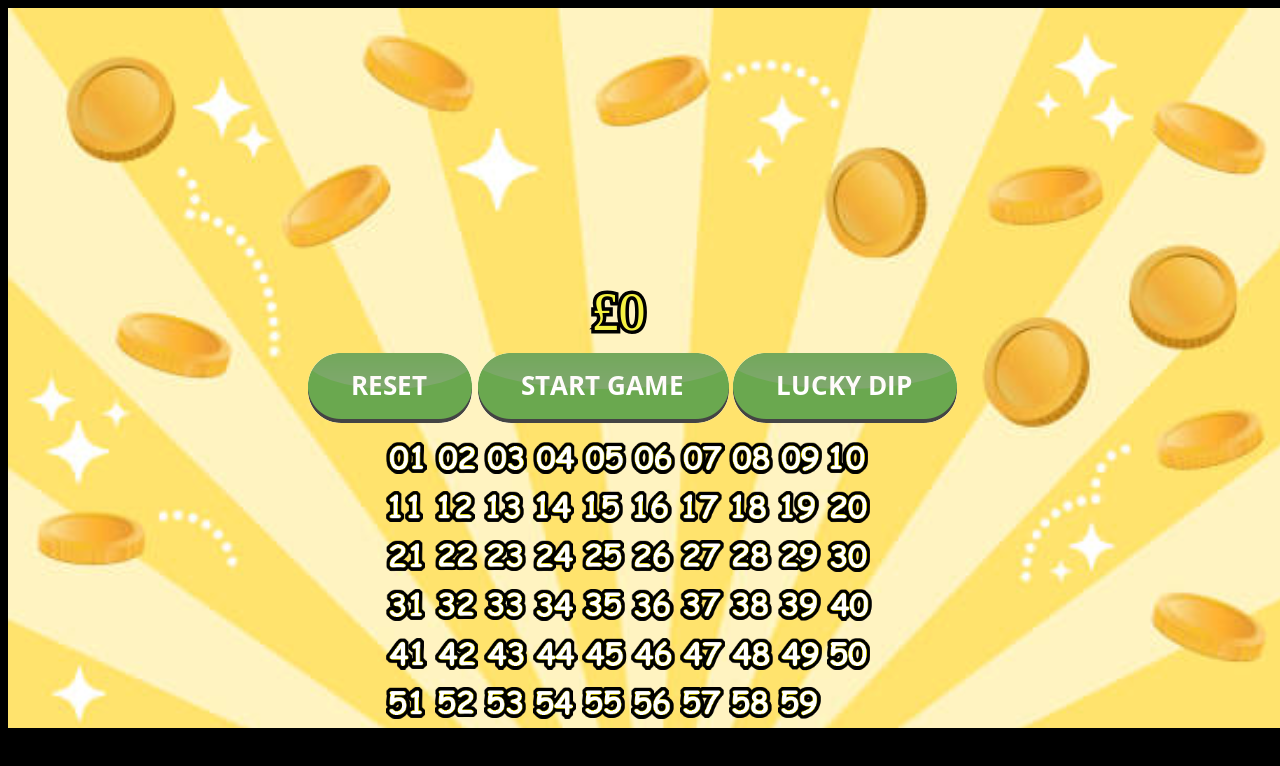
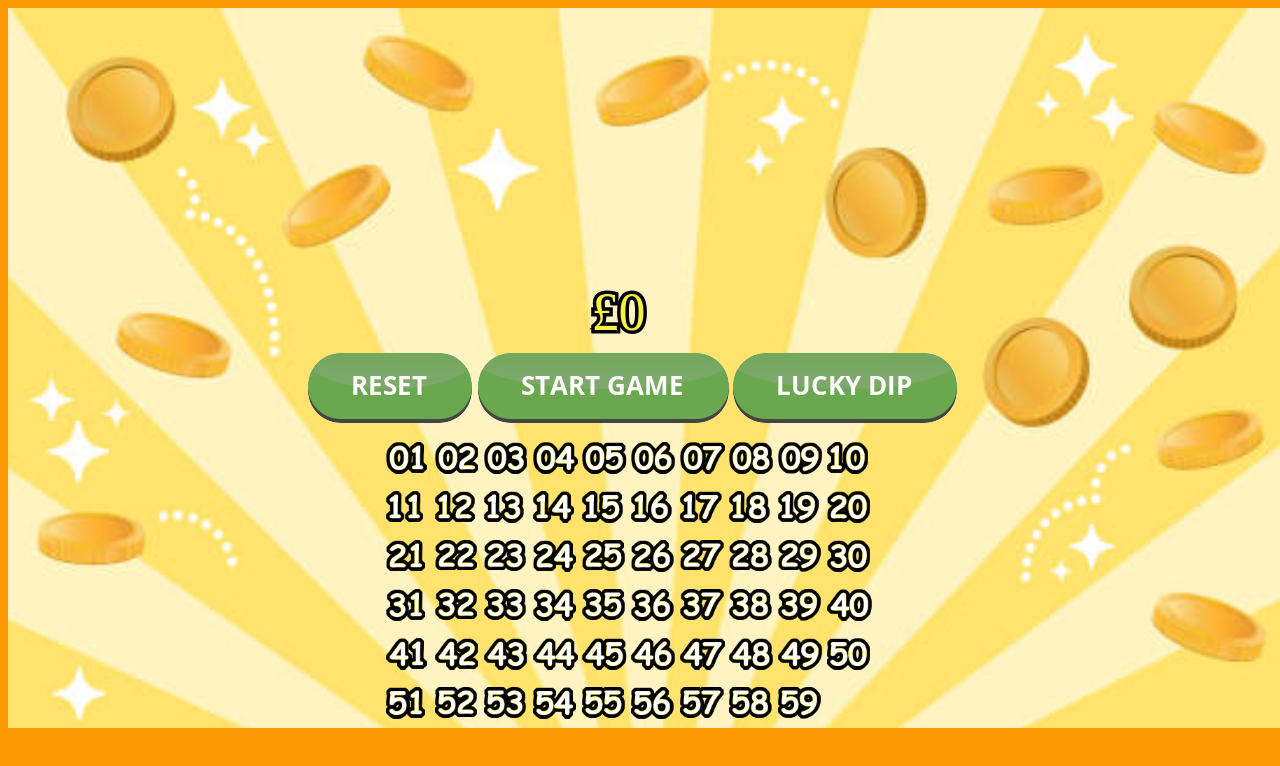
Before and after one commit to geobissell/Live5-Project, a website with bundled scripts: page index.html in a window 1280 px wide. Built offline with nearby package versions, Linux system fonts and the light colour scheme; animation ran at ten frames a second.

Commit message:
Update index.html
bgcolor

```diff
--- a/index.html
+++ b/index.html
@@ -5,7 +5,7 @@
     <meta name="viewport" content="width=device-width, initial-scale=1.0">
     <title>Lottery</title>
 </head>
-<body bgcolor="black">
+<body bgcolor="#fc9803">
     <script src="js/pixi.min.js"></script>
     <script src="js/gsap.min.js"></script>
     <script type = "module" src = "js/app.js"></script>
```
